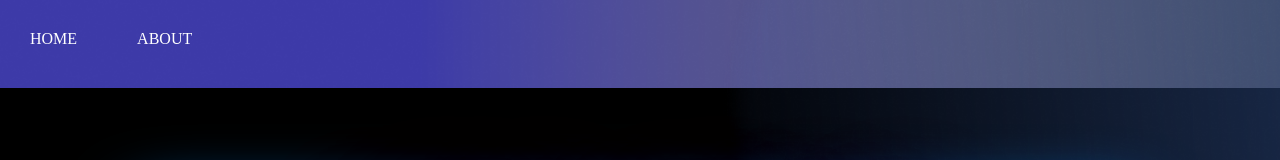
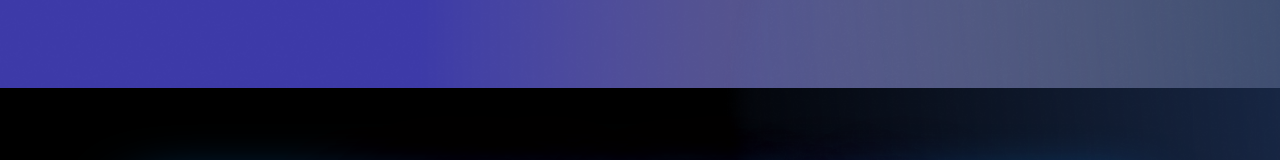
Before and after one commit to arush077/CURRENCY-CONVERTER, a plain HTML site: page index.html in a window 1280 px wide. Shown: the top 160 px of the page. Drawn offline with Linux system fonts and the light colour scheme.

Commit message:
Update index.html

```diff
--- a/index.html
+++ b/index.html
@@ -22,8 +22,8 @@
 
         <img src="Rectangle 1(2).png" alt="">
 
-        <div class="home">HOME</div>
-        <div class="about">ABOUT</div>
+<!--         <div class="home">HOME</div>
+        <div class="about">ABOUT</div> -->
 
     </div>
 
```
